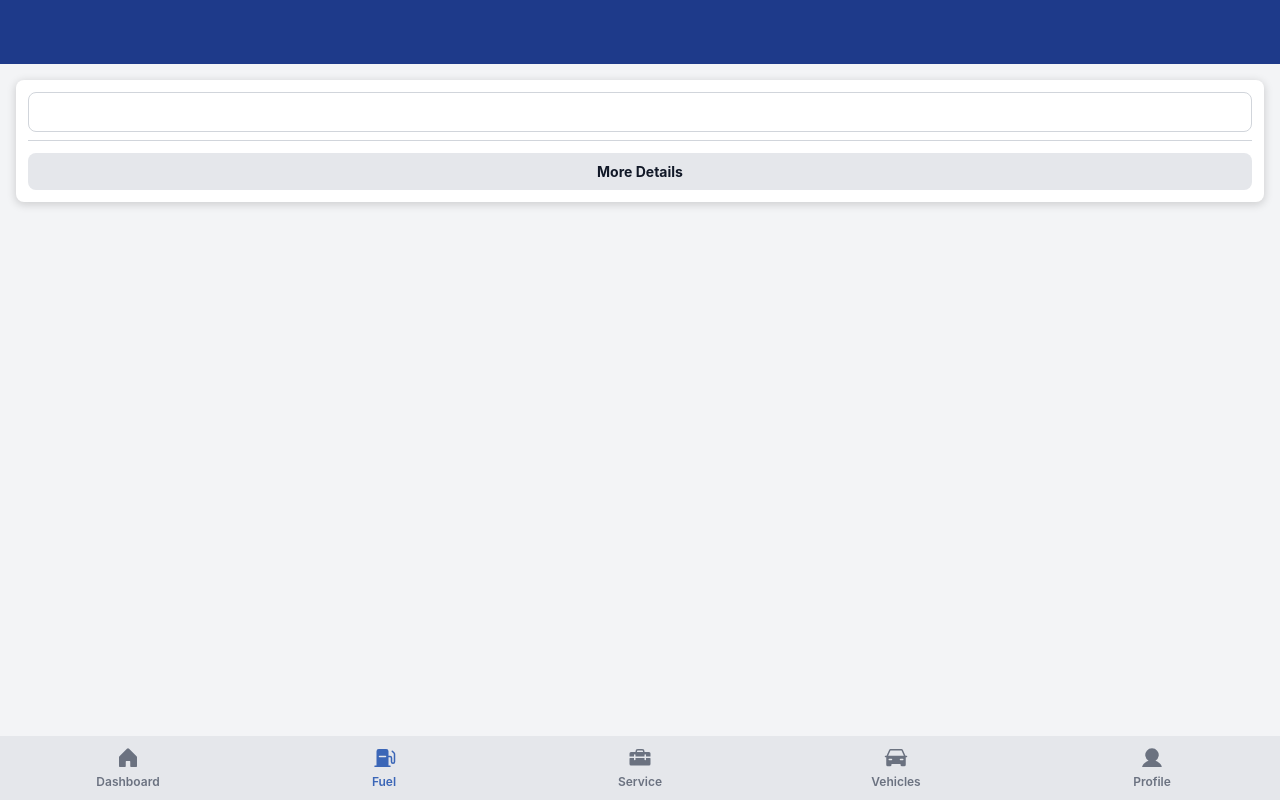
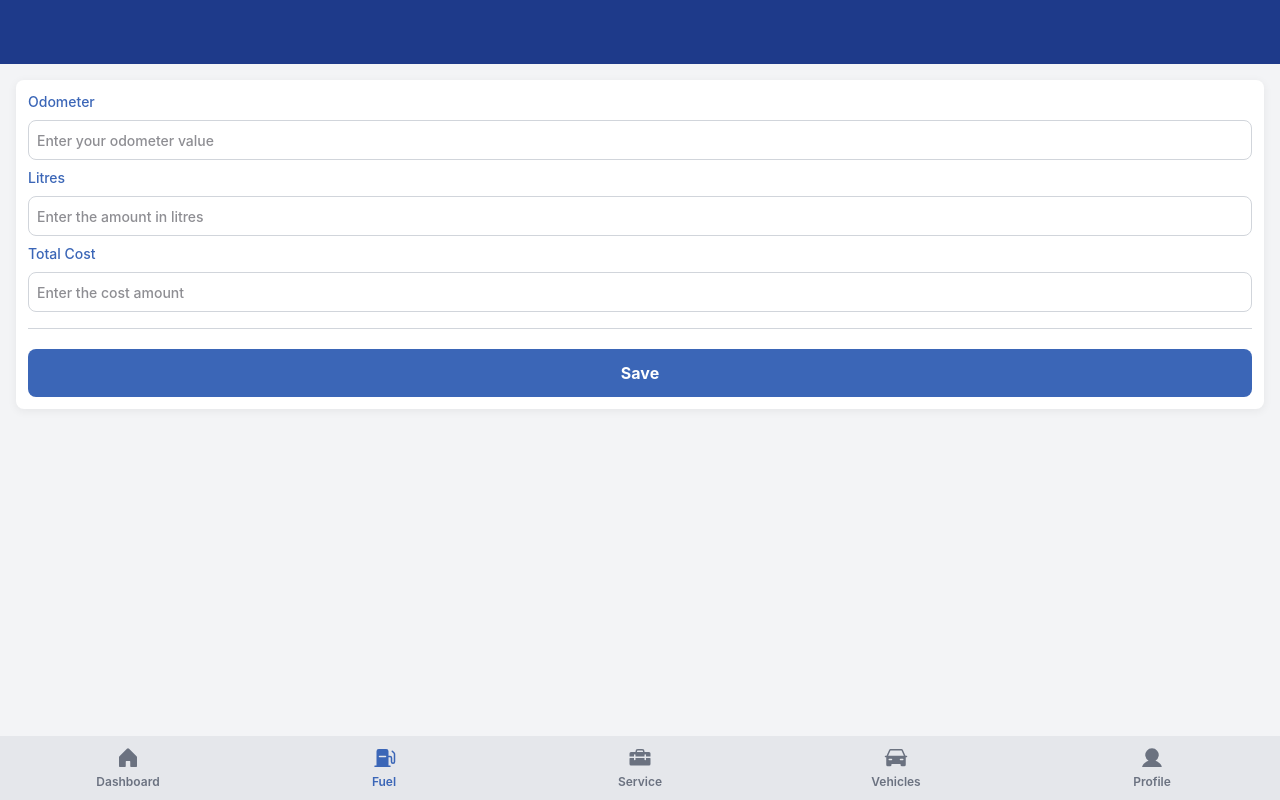
Before and after one commit to ParalelSt/Car-Ownership-Intelligence, a React (Vite) app: page /fuel in a window 1280 px wide. Built offline with nearby package versions, Linux system fonts and the light colour scheme.

Commit message:
feat(forms): add fuel log form validation and refactor UI components
Add react-hook-form and Zod validation. Rebuild Input as generic typed

```diff
--- a/package.json
+++ b/package.json
@@ -11,12 +11,15 @@
     "release": "standard-version"
   },
   "dependencies": {
+    "@hookform/resolvers": "^5.2.2",
     "@phosphor-icons/react": "^2.1.10",
     "@tailwindcss/vite": "^4.2.1",
     "react": "^19.2.0",
     "react-dom": "^19.2.0",
+    "react-hook-form": "^7.71.2",
     "react-router-dom": "^7.13.1",
-    "tailwindcss": "^4.2.1"
+    "tailwindcss": "^4.2.1",
+    "zod": "^4.3.6"
   },
   "devDependencies": {
     "@eslint/js": "^9.39.1",
--- a/src/components/layout/TopNav.tsx
+++ b/src/components/layout/TopNav.tsx
@@ -1,6 +1,6 @@
 const TopNav = () => {
   return (
-    <nav className="fixed top:0 left-0 right-0 flex w-full h-16 text-lg bg-primary"></nav>
+    <nav className="fixed top-0 left-0 right-0 flex w-full h-16 text-lg bg-primary"></nav>
   );
 };
 
--- a/src/components/ui/Button.tsx
+++ b/src/components/ui/Button.tsx
@@ -1,12 +1,27 @@
 interface ButtonProps {
   children: React.ReactNode;
-  bg_color?: string;
+  buttonVariant: "primary" | "secondary";
+  type?: "submit" | "reset" | "button" | undefined;
+  onClick?: () => void;
+  disabled?: boolean;
   className?: string;
 }
 
-const Button = ({ children, bg_color, className }: ButtonProps) => {
+const Button = ({
+  children,
+  buttonVariant,
+  type,
+  onClick,
+  disabled,
+  className,
+}: ButtonProps) => {
   return (
-    <button className={`${className} w-full button bg-${bg_color}`}>
+    <button
+      className={`${className} flex justify-center items-center w-full h-9 button-${buttonVariant}`}
+      type={type}
+      onClick={onClick}
+      disabled={disabled}
+    >
       {children}
     </button>
   );
--- a/src/components/ui/Input.tsx
+++ b/src/components/ui/Input.tsx
@@ -1,18 +1,30 @@
-interface InputProps {
-  className?: string;
+import { type ComponentPropsWithoutRef, forwardRef } from "react";
+
+interface InputProps extends ComponentPropsWithoutRef<"input"> {
+  label: string;
+  error?: string;
 }
 
-const Input = ({ className }: InputProps) => {
+const Input = forwardRef<HTMLInputElement, InputProps>(
+  ({ label, placeholder, className, error, ...props }, ref) => {
     return (
       <div className={`w-full ${className}`}>
-      <label htmlFor="input-id"></label>
+        <label className="text-accent">{label}</label>
         <input
-        className="w-full h-10 border-1 border-border rounded-base"
-        type="text"
-        id="input-id"
+          className={`mt-2 mb-2 w-full h-10 p-2 border ${error ? "border-error" : "border-border"} rounded-base text-sm placeholder:text-text-muted`}
+          ref={ref}
+          placeholder={placeholder}
+          {...props}
+          autoComplete="off"
         />
+        {error ? (
+          <span className="block mb-1 text-sm text-error">{error}</span>
+        ) : (
+          ""
+        )}
       </div>
     );
-};
+  },
+);
 
 export default Input;
--- a/src/features/dashboards/FuelLogCard.tsx
+++ b/src/features/dashboards/FuelLogCard.tsx
@@ -15,9 +15,9 @@ const FuelLogCard = ({
   // MAKE PARAGRAPH STYLES INTO REUSABLE STYLES INSIDE INDEX.CSS - reusable text styles (appears across entire site)
 
   return (
-    <Card className="p-3">
+    <Card>
       <div className="flex flex-col">
-        <h3 className="card-content-title">Cost per km</h3>
+        <h3 className="card-content-title text-accent">Cost per km</h3>
         <p className="flex items-center card-text-xl font-bold">
           {costPerKm ? "$" + costPerKm : "No value"}
           <span className="heading-base text-text-secondary">/km</span>
@@ -25,14 +25,14 @@ const FuelLogCard = ({
       </div>
       <BorderLine />
       <div className="flex flex-col">
-        <h3 className="card-content-title">Monthly Cost</h3>
+        <h3 className="card-content-title text-accent">Monthly Cost</h3>
         <p className="flex items-center card-text-lg font-bold">
           {costPerMonth ? "$" + costPerMonth : "No value"}
         </p>
       </div>
       <BorderLine />
       <div className="flex flex-col">
-        <h3 className="card-content-title">Avg. Consumption</h3>
+        <h3 className="card-content-title text-accent">Avg. Consumption</h3>
         <p className="card-text-base font-bold">
           {averageConsumption ? averageConsumption : "No value"}
           <span className="heading-xs tracking-wider text-text-secondary">
--- a/src/features/fuel/FuelLogForm.tsx
+++ b/src/features/fuel/FuelLogForm.tsx
@@ -2,15 +2,57 @@ import BorderLine from "@/components/ui/BorderLIne";
 import Button from "@/components/ui/Button";
 import Card from "@/components/ui/Card";
 import Input from "@/components/ui/Input";
+import { type FuelLogFormData, fuelLogSchema } from "@/schemas/fuelLogSchema";
+import { zodResolver } from "@hookform/resolvers/zod";
+import { useForm } from "react-hook-form";
 
 const FuelLogForm = () => {
+  const {
+    register,
+    handleSubmit,
+    formState: { errors },
+  } = useForm<FuelLogFormData>({
+    resolver: zodResolver(fuelLogSchema),
+  });
+
+  const onSubmit = (data: FuelLogFormData) => {
+    console.log(data);
+  };
+
   return (
     <Card>
-      <form className="flex flex-col">
-        <Input />
+      <form className="flex flex-col" onSubmit={handleSubmit(onSubmit)}>
+        <Input
+          className="card-content-title"
+          label="Odometer"
+          placeholder={"Enter your odometer value"}
+          inputMode="decimal"
+          error={errors.odometer?.message}
+          {...register("odometer", { valueAsNumber: true })}
+        />
+        <Input
+          className="card-content-title"
+          label="Litres"
+          placeholder={"Enter the amount in litres"}
+          inputMode="decimal"
+          error={errors.litres?.message}
+          {...register("litres", { valueAsNumber: true })}
+        />
+        <Input
+          className="card-content-title"
+          label="Total Cost"
+          placeholder={"Enter the cost amount"}
+          inputMode="decimal"
+          error={errors.totalCost?.message}
+          {...register("totalCost", { valueAsNumber: true })}
+        />
         <BorderLine />
-        <Button className="text-text-primary" bg_color="surface-secondary">
-          More Details
+        <Button
+          className="h-12 text-base text-white mt-2"
+          buttonVariant="primary"
+          type="submit"
+        >
+          Save
         </Button>
       </form>
     </Card>
--- a/src/index.css
+++ b/src/index.css
@@ -6,13 +6,18 @@
   --color-primary: #1e3a8a;              /* Top nav & main accent */
   --color-accent: #3b66b7;               /* Highlight / active elements */
   --color-footer: #1c1c20;               /* Optional footer */
+
   --color-surface-primary: #ffffff;      /* Cards, inputs */
   --color-surface-secondary: #e5e7eb;    /* Bottom nav background, alternate surfaces */
+
   --color-text-primary: #111827;         /* Main text */
   --color-text-secondary: #6b7280;       /* Secondary text / inactive icons */
   --color-text-muted: #8e8e93;           /* Muted text / hints */
+
   --color-border: #d1d5db;               /* Default borders */
   --color-border-subtle: #e5e7eb;        /* For subtle dividers / inputs */
+
+  --color-error: #dc2626;
 
   /* ===== Typography ===== */
   --font-base: 'Inter', sans-serif;
@@ -46,8 +51,8 @@
   --radius-full: 9999px;
 
   /* ===== Shadows ===== */
-  --shadow-card: 0 2px 8px 1px rgba(0,0,0,0.15);
-  --shadow-elevated: 0 4px 8px rgba(0,0,0,0.15);
+  --shadow-card: 0 2px 8px 1px rgba(0,0,0,0.05);
+  --shadow-elevated: 0 4px 8px rgba(0,0,0,0.04);
 }
 
 @layer base {
@@ -68,6 +73,15 @@
 
   a:focus {
     outline: none;
+  }
+
+  input {
+    background-color: transparent;
+    outline: none;
+  }
+
+  input:focus {
+
   }
 }
 
@@ -116,19 +130,27 @@
     font-weight: var(--font-weight-semibold);
   }
 
-  .button {
+  .button-primary {
     @apply bg-accent;
     padding: var(--space-s);
     border-radius: var(--radius-base);
     font-size: var(--text-sm);
     font-weight: var(--font-weight-bold);
-    color: white;
+    color: var(--color-text-primary);
+  }
+
+  .button-secondary {
+    @apply bg-surface-secondary;
+    padding: var(--space-s);
+    border-radius: var(--radius-base);
+    font-size: var(--text-sm);
+    font-weight: var(--font-weight-bold);
+    color: var(--color-text-secondary);
   }
 
   .card-content-title {
     font-size: var(--text-sm);
     line-height: var(--leading-sm);
     font-weight: 500;
-    color: var(--color-accent);
   }
 }
--- /dev/null
+++ b/src/schemas/fuelLogSchema.ts
@@ -0,0 +1,15 @@
+import z from "zod";
+
+export const fuelLogSchema = z.object({
+  odometer: z
+    .number({ error: "Please enter a valid number" })
+    .min(1, "Odometer must be greater than 0"),
+  litres: z
+    .number({ error: "Please enter a valid number" })
+    .min(1, "Litres must be greater than 0"),
+  totalCost: z
+    .number({ error: "Please enter a valid number" })
+    .min(0.01, "Price must be greater than 0"),
+});
+
+export type FuelLogFormData = z.infer<typeof fuelLogSchema>;
```
Also changed, not shown: 1 other file (tests, documents, lock files or other folders). Lines whose indentation alone changed are shown as unchanged.
